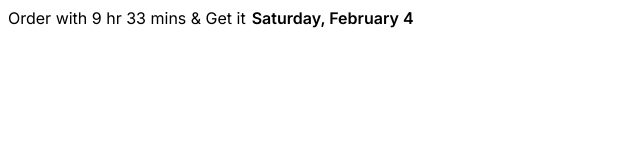
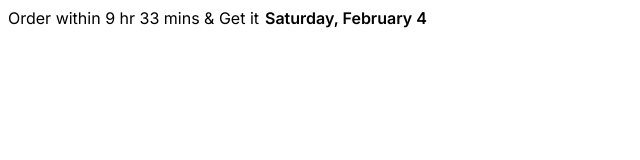
Before and after one commit to Eduardmeaoff/voucher-time-remaining-app, a Next.js app: page / in a window 1280 px wide. Shown: the top 160 px of the page, without its empty margins (0-640 px from the left). Built offline with nearby package versions, Linux system fonts and the light colour scheme.

Commit message:
text changed

```diff
--- a/src/pages/index.tsx
+++ b/src/pages/index.tsx
@@ -27,7 +27,7 @@ export default function Home() {
         <div style={{ display: 'flex', columnGap: '6px' }} className={inter.className}>
           <span>
 
-            Order with {diffHrs} hr {diffMins} mins & Get it
+            Order within {diffHrs} hr {diffMins} mins & Get it
           </span>
           <span style={{ fontWeight: 600 }}>
 
```
